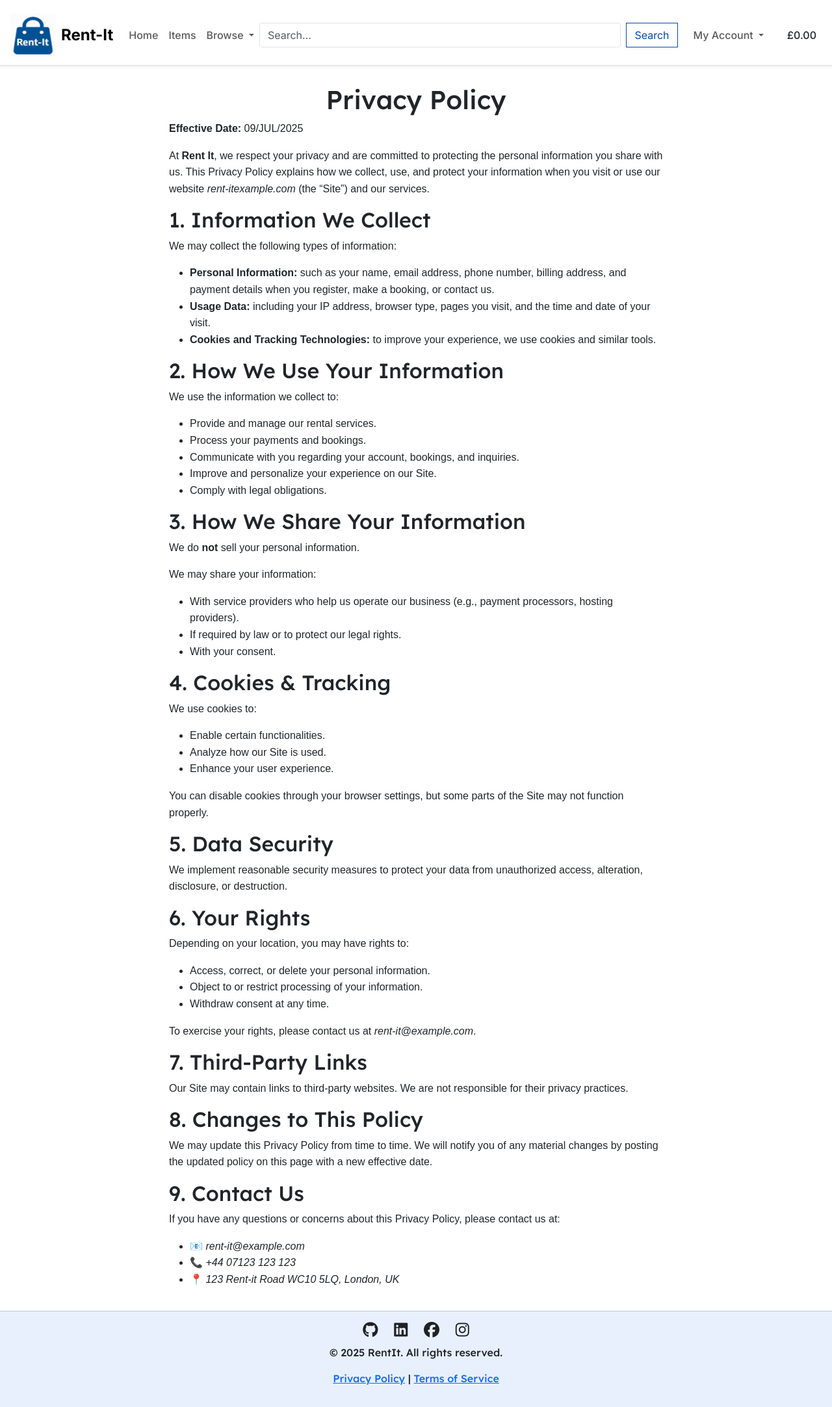
After one commit to GrzegorzStary/Rent-It, a Django app: page /home/privacy-policy/ in a window 1280 px wide. The commit adds this page. Shown: the whole page at 65% size. Run offline with Django 5.2, Linux system fonts and the light colour scheme; parts of the project's set-up code (start-up, migrations or seed data) failed here and were passed over; some libraries are stand-ins or nearby versions.

Commit message:
ADDED: Privacy_policy.html

```diff
--- /dev/null
+++ b/home/templates/home/privacy_policy.html
@@ -0,0 +1,82 @@
+{% extends "base.html" %}
+{% load static %}
+
+{% block content %}
+<div style="max-width: 800px; margin: auto; padding: 20px; font-family: Arial, sans-serif; line-height: 1.6;">
+    <h1 style="text-align: center;">Privacy Policy</h1>
+    <p><strong>Effective Date:</strong> 09/JUL/2025</p>
+
+    <p>At <strong>Rent It</strong>, we respect your privacy and are committed to protecting the personal information you
+        share with us. This Privacy Policy explains how we collect, use, and protect your information when you visit or
+        use our website <em>rent-itexample.com</em> (the “Site”) and our services.</p>
+
+    <h2>1. Information We Collect</h2>
+    <p>We may collect the following types of information:</p>
+    <ul>
+        <li><strong>Personal Information:</strong> such as your name, email address, phone number, billing address, and
+            payment details when you register, make a booking, or contact us.</li>
+        <li><strong>Usage Data:</strong> including your IP address, browser type, pages you visit, and the time and date
+            of your visit.</li>
+        <li><strong>Cookies and Tracking Technologies:</strong> to improve your experience, we use cookies and similar
+            tools.</li>
+    </ul>
+
+    <h2>2. How We Use Your Information</h2>
+    <p>We use the information we collect to:</p>
+    <ul>
+        <li>Provide and manage our rental services.</li>
+        <li>Process your payments and bookings.</li>
+        <li>Communicate with you regarding your account, bookings, and inquiries.</li>
+        <li>Improve and personalize your experience on our Site.</li>
+        <li>Comply with legal obligations.</li>
+    </ul>
+
+    <h2>3. How We Share Your Information</h2>
+    <p>We do <strong>not</strong> sell your personal information.</p>
+    <p>We may share your information:</p>
+    <ul>
+        <li>With service providers who help us operate our business (e.g., payment processors, hosting providers).</li>
+        <li>If required by law or to protect our legal rights.</li>
+        <li>With your consent.</li>
+    </ul>
+
+    <h2>4. Cookies & Tracking</h2>
+    <p>We use cookies to:</p>
+    <ul>
+        <li>Enable certain functionalities.</li>
+        <li>Analyze how our Site is used.</li>
+        <li>Enhance your user experience.</li>
+    </ul>
+    <p>You can disable cookies through your browser settings, but some parts of the Site may not function properly.</p>
+
+    <h2>5. Data Security</h2>
+    <p>We implement reasonable security measures to protect your data from unauthorized access, alteration, disclosure,
+        or destruction.</p>
+
+    <h2>6. Your Rights</h2>
+    <p>Depending on your location, you may have rights to:</p>
+    <ul>
+        <li>Access, correct, or delete your personal information.</li>
+        <li>Object to or restrict processing of your information.</li>
+        <li>Withdraw consent at any time.</li>
+    </ul>
+    <p>To exercise your rights, please contact us at <em>rent-it@example.com</em>.</p>
+
+    <h2>7. Third-Party Links</h2>
+    <p>Our Site may contain links to third-party websites. We are not responsible for their privacy practices.</p>
+
+    <h2>8. Changes to This Policy</h2>
+    <p>We may update this Privacy Policy from time to time. We will notify you of any material changes by posting the
+        updated policy on this page with a new effective date.</p>
+
+    <h2>9. Contact Us</h2>
+    <p>If you have any questions or concerns about this Privacy Policy, please contact us at:</p>
+    <ul>
+        <li>📧 <em>rent-it@example.com</em></li>
+        <li>📞 <em>+44 07123 123 123</em></li>
+        <li>📍 <em>123 Rent-it Road
+                WC10 5LQ, London, UK</em></li>
+        </em></li>
+    </ul>
+</div>
+{% endblock %}
--- a/home/urls.py
+++ b/home/urls.py
@@ -1,8 +1,9 @@
 from django.urls import path
-from .views import Index, search_view
+from .views import Index, search_view, privacy_policy
 from home.views import home
 
 urlpatterns = [
     path('home/', home, name='home'),
     path('search/', search_view, name='search'),
+    path('privacy-policy/', privacy_policy, name='privacy_policy'),
 ]
--- a/home/views.py
+++ b/home/views.py
@@ -25,3 +25,6 @@ def home(request):
     recent_products = Product.objects.order_by('-id')[:12]
 
     return render(request, 'home/index.html', {'recent_products': recent_products})
+
+def privacy_policy(request):
+    return render(request, 'home/privacy_policy.html')
--- a/templates/includes/footer.html
+++ b/templates/includes/footer.html
@@ -22,7 +22,7 @@
 
         <p>&copy; 2025 RentIt. All rights reserved.</p>
         <p>
-            <a href="#">Privacy Policy</a> |
+            <a href="{% url 'privacy_policy' %}">Privacy Policy</a> |
             <a href="#">Terms of Service</a>
         </p>
     </div>
```
